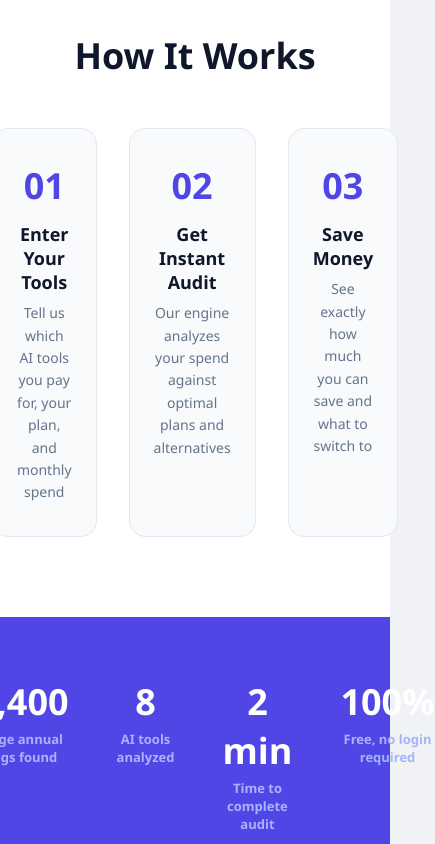
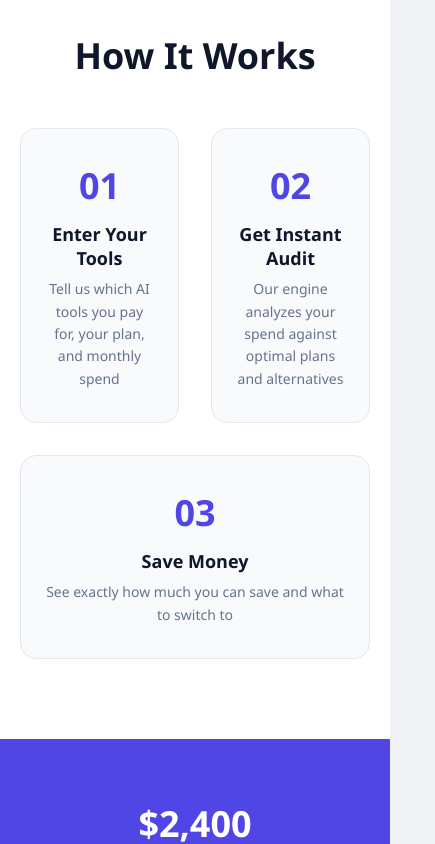
Before and after one commit to lavxxshz/ai-spend-audit, a React (Create React App) app in the folder frontend/: page / in a window 390 px wide. Shown: the part 1100-1944 px from the top of the page, 435 px wide, since content can reach past the window. Built offline with nearby package versions, Linux system fonts and the light colour scheme; no server answers.

Commit message:
fix: improve mobile responsiveness on landing page

```diff
--- a/frontend/src/pages/Home.js
+++ b/frontend/src/pages/Home.js
@@ -107,12 +107,12 @@ const styles = {
   toolTag: { padding: '8px 16px', backgroundColor: 'white', border: '1px solid #e2e8f0', borderRadius: '50px', fontSize: '13px', fontWeight: '600', color: '#475569' },
   howSection: { padding: '80px 20px', maxWidth: '900px', margin: '0 auto', textAlign: 'center' },
   sectionTitle: { fontSize: '36px', fontWeight: '800', color: '#0f172a', marginBottom: '48px' },
-  steps: { display: 'flex', gap: '32px', justifyContent: 'center' },
+  steps: { display: 'flex', gap: '32px', justifyContent: 'center', flexWrap: 'wrap' },
   step: { flex: 1, textAlign: 'center', padding: '32px 24px', backgroundColor: '#f8fafc', borderRadius: '16px', border: '1px solid #e2e8f0' },
   stepNum: { fontSize: '36px', fontWeight: '900', color: '#4f46e5', marginBottom: '12px' },
   stepTitle: { fontSize: '18px', fontWeight: '700', color: '#0f172a', marginBottom: '8px' },
   stepDesc: { fontSize: '14px', color: '#64748b', lineHeight: '1.6' },
-  statsSection: { display: 'flex', justifyContent: 'center', gap: '48px', padding: '60px 20px', backgroundColor: '#4f46e5' },
+  statsSection: { display: 'flex', justifyContent: 'center', gap: '48px', padding: '60px 20px', backgroundColor: '#4f46e5', flexWrap: 'wrap' },
   stat: { textAlign: 'center' },
   statNum: { fontSize: '36px', fontWeight: '900', color: 'white', marginBottom: '4px' },
   statLabel: { fontSize: '13px', color: '#a5b4fc', fontWeight: '600' },
```
